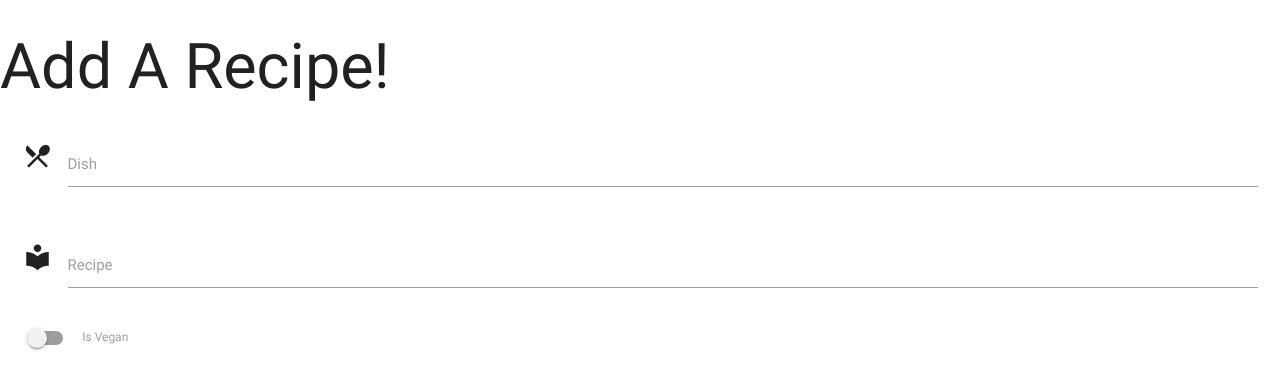
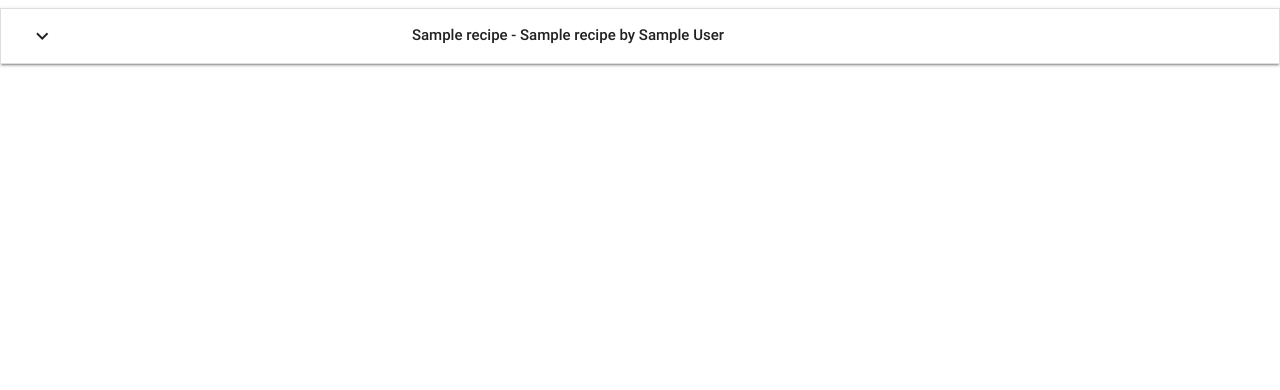
Before and after one commit to MartinCurran28/cookbook, a Flask app: page / in a window 1280 px wide. Shown: the top 390 px of the page. Run offline with Flask 2, Linux system fonts and the light colour scheme; a database or web service that is not in the repository returns one stand-in record (values such as "Sample title"); some libraries are stand-ins or nearby versions.

Commit message:
Used ginja in the recipe view to route recipe data to the browser.

```diff
--- a/app.py
+++ b/app.py
@@ -10,17 +10,13 @@ app.config["MONGO_URI"] = 'mongodb://admin:Vonnegut28@ds227654.mlab.com:27654/my
 mongo = PyMongo(app)
 
 @app.route('/')
-
-
-@app.route('/add_recipe')
-def add_recipe():
-    return render_template("addrecipe.html")
-
 @app.route('/get_recipes')
 def get_recipes():
     return render_template("recipes.html",
     recipes=mongo.db.recipes.find())
 
+
+
 if __name__ == "__main__":
     app.run(host=os.environ.get('IP'),
           port=int(os.environ.get('PORT')),
--- a/templates/addrecipe.html
+++ /dev/null
@@ -1,35 +0,0 @@
-{% extends 'base.html' %}{% block content %}
-
-<h1>Add A Recipe!</h1>
-<div class="row">
-    <form action="" method="POST" class="col s12">
-      <div class="row">
-        <div class="input-field col s12">
-          <i class="material-icons prefix">local_dining</i>
-          <input id="recipe_name" name="recipe_name" type="text" class="validate">
-          <label for="icon_prefix">Dish</label>
-        </div>
-      </div>
-
-      <div class="row">
-        <div class="input-field col s12">
-          <i class="material-icons prefix">local_library</i>
-          <input id="ingredients" name="ingredients" type="text" class="validate">
-          <label for="icon_telephone">Recipe</label>
-        </div>
-      </div>
-
-    <div class="row">
-        <div class="switch">
-          <label>
-            <input type="checkbox">
-            <span class="lever"></span>
-            Is Vegan
-          </label>
-        </div>
-    </div>
-
-    </form>
-  </div>
-
-{% endblock %}
--- a/templates/base.html
+++ b/templates/base.html
@@ -10,10 +10,5 @@
         <script src="https://cdnjs.cloudflare.com/ajax/libs/jquery/3.2.1/jquery.min.js"></script>
         <script src="https://cdnjs.cloudflare.com/ajax/libs/materialize/0.100.2/js/materialize.min.js"></script>
 
-    <script type="text/javascript">
-        $(document).ready(function() {
-            $('.collapsible').collapsible();
-        });
-    </script>
     </body>
 </html>
--- a/templates/recipes.html
+++ b/templates/recipes.html
@@ -41,4 +41,7 @@
 </div>
 {% endfor %}
 
+    </form>
+  </div>
+
 {% endblock %}
```
